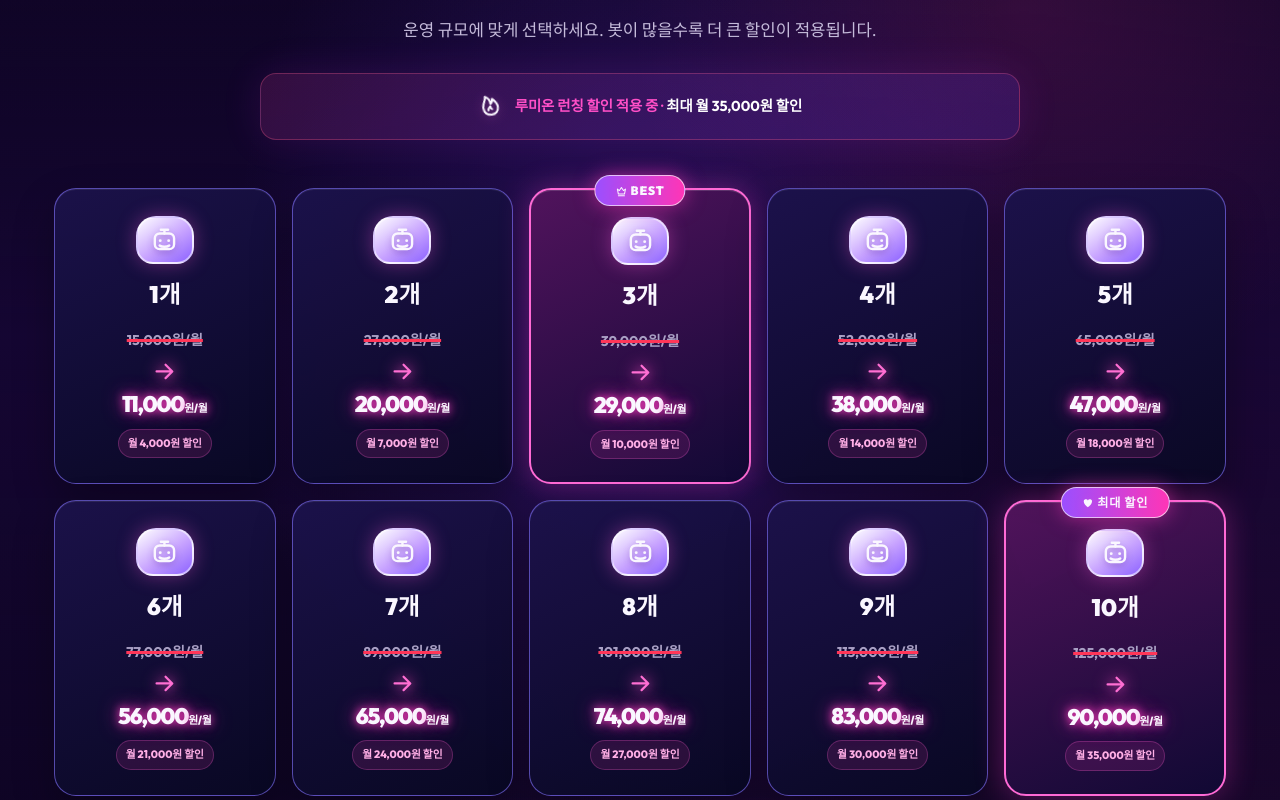
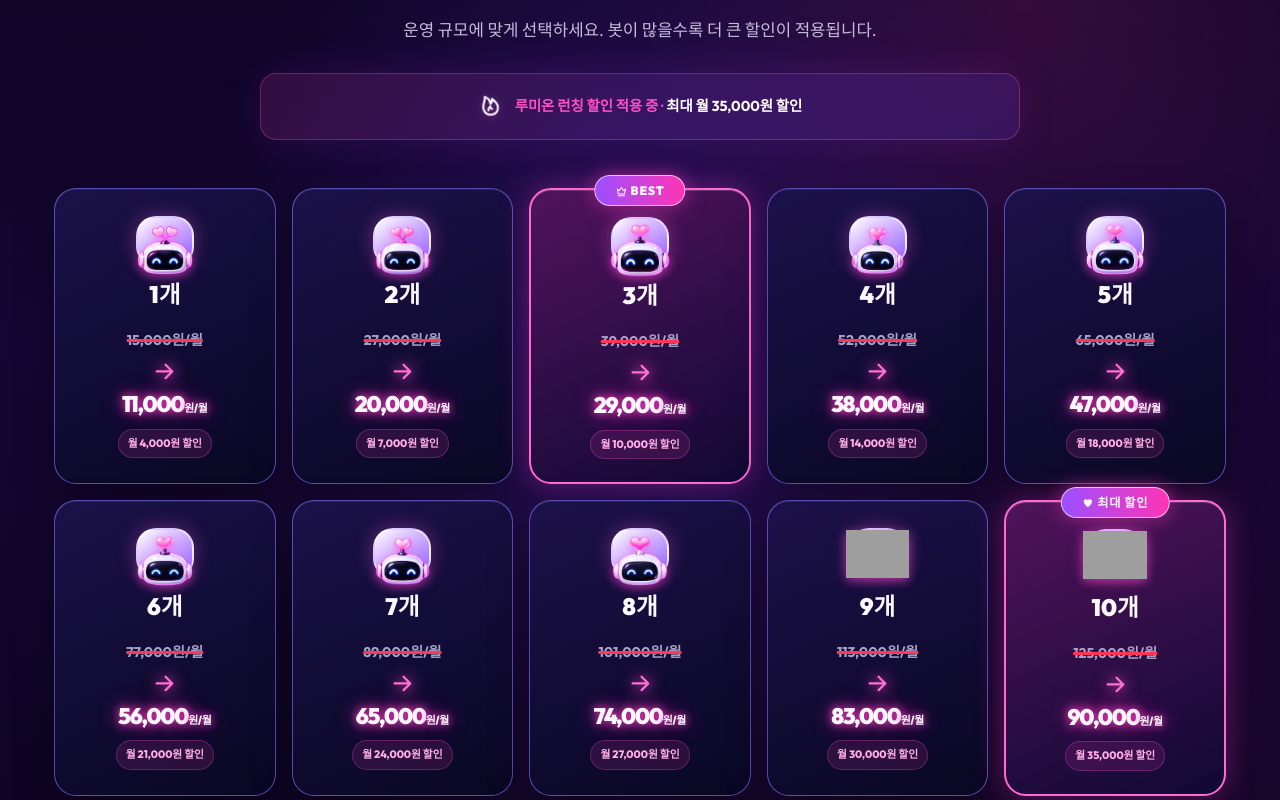
Before and after one commit to CodeMaster-07/lumion, a Flask app: template templates/index.html in a window 1280 px wide. Shown: the part 3136-3936 px from the top of the page. Run offline with Flask 3, Linux system fonts and the light colour scheme; the template is opened without the code that fills it, so the values that code supplies are empty; grey boxes are pictures that could not be loaded.

Commit message:
Add custom bot art to pricing cards

```diff
--- a/templates/index.html
+++ b/templates/index.html
@@ -342,6 +342,7 @@ body{background:radial-gradient(circle at 50% -10%,rgba(72,64,255,.3),transparen
 @media(max-width:768px){.clan-showcase{padding:68px 0 78px}.clan-card{width:146px;flex-basis:146px}.clan-card img,.clan-logo-fallback{width:124px;height:104px}.clan-track{gap:12px}.clan-result-strip{gap:14px 24px;margin-top:30px}.clan-marquee::before,.clan-marquee::after{width:34px}}
 @media(prefers-reduced-motion:reduce){.clan-track{animation-play-state:paused}}
   .bot-avatar img{width:118%;height:118%;object-fit:contain;filter:drop-shadow(0 10px 12px rgba(29,12,63,.5))}
+  .mini-bot img{width:118%;height:118%;object-fit:contain;filter:drop-shadow(0 3px 5px rgba(255,65,208,.55))}
 </style>
 </head>
 <body>
@@ -500,16 +501,16 @@ body{background:radial-gradient(circle at 50% -10%,rgba(72,64,255,.3),transparen
   </div>
 
   <div class="neon-price-grid" aria-label="1개부터 10개까지 할인 요금표">
-    <article class="neon-price-card fade-in"><div class="mini-bot"><svg class="ui-icon" aria-hidden="true"><use href="#i-bot"></use></svg></div><div class="bot-count">1개</div><div class="old-price">15,000원/월</div><span class="price-arrow"><svg class="ui-icon" aria-hidden="true"><use href="#i-arrow"></use></svg></span><div class="new-price">11,000<small>원/월</small></div><span class="save-badge">월 4,000원 할인</span></article>
-    <article class="neon-price-card fade-in"><div class="mini-bot"><svg class="ui-icon" aria-hidden="true"><use href="#i-bot"></use></svg></div><div class="bot-count">2개</div><div class="old-price">27,000원/월</div><span class="price-arrow"><svg class="ui-icon" aria-hidden="true"><use href="#i-arrow"></use></svg></span><div class="new-price">20,000<small>원/월</small></div><span class="save-badge">월 7,000원 할인</span></article>
-    <article class="neon-price-card featured fade-in"><div class="price-ribbon"><svg class="ui-icon" aria-hidden="true"><use href="#i-crown"></use></svg> BEST</div><div class="mini-bot"><svg class="ui-icon" aria-hidden="true"><use href="#i-bot"></use></svg></div><div class="bot-count">3개</div><div class="old-price">39,000원/월</div><span class="price-arrow"><svg class="ui-icon" aria-hidden="true"><use href="#i-arrow"></use></svg></span><div class="new-price">29,000<small>원/월</small></div><span class="save-badge">월 10,000원 할인</span></article>
-    <article class="neon-price-card fade-in"><div class="mini-bot"><svg class="ui-icon" aria-hidden="true"><use href="#i-bot"></use></svg></div><div class="bot-count">4개</div><div class="old-price">52,000원/월</div><span class="price-arrow"><svg class="ui-icon" aria-hidden="true"><use href="#i-arrow"></use></svg></span><div class="new-price">38,000<small>원/월</small></div><span class="save-badge">월 14,000원 할인</span></article>
-    <article class="neon-price-card fade-in"><div class="mini-bot"><svg class="ui-icon" aria-hidden="true"><use href="#i-bot"></use></svg></div><div class="bot-count">5개</div><div class="old-price">65,000원/월</div><span class="price-arrow"><svg class="ui-icon" aria-hidden="true"><use href="#i-arrow"></use></svg></span><div class="new-price">47,000<small>원/월</small></div><span class="save-badge">월 18,000원 할인</span></article>
-    <article class="neon-price-card fade-in"><div class="mini-bot"><svg class="ui-icon" aria-hidden="true"><use href="#i-bot"></use></svg></div><div class="bot-count">6개</div><div class="old-price">77,000원/월</div><span class="price-arrow"><svg class="ui-icon" aria-hidden="true"><use href="#i-arrow"></use></svg></span><div class="new-price">56,000<small>원/월</small></div><span class="save-badge">월 21,000원 할인</span></article>
-    <article class="neon-price-card fade-in"><div class="mini-bot"><svg class="ui-icon" aria-hidden="true"><use href="#i-bot"></use></svg></div><div class="bot-count">7개</div><div class="old-price">89,000원/월</div><span class="price-arrow"><svg class="ui-icon" aria-hidden="true"><use href="#i-arrow"></use></svg></span><div class="new-price">65,000<small>원/월</small></div><span class="save-badge">월 24,000원 할인</span></article>
-    <article class="neon-price-card fade-in"><div class="mini-bot"><svg class="ui-icon" aria-hidden="true"><use href="#i-bot"></use></svg></div><div class="bot-count">8개</div><div class="old-price">101,000원/월</div><span class="price-arrow"><svg class="ui-icon" aria-hidden="true"><use href="#i-arrow"></use></svg></span><div class="new-price">74,000<small>원/월</small></div><span class="save-badge">월 27,000원 할인</span></article>
-    <article class="neon-price-card fade-in"><div class="mini-bot"><svg class="ui-icon" aria-hidden="true"><use href="#i-bot"></use></svg></div><div class="bot-count">9개</div><div class="old-price">113,000원/월</div><span class="price-arrow"><svg class="ui-icon" aria-hidden="true"><use href="#i-arrow"></use></svg></span><div class="new-price">83,000<small>원/월</small></div><span class="save-badge">월 30,000원 할인</span></article>
-    <article class="neon-price-card featured fade-in"><div class="price-ribbon"><svg class="ui-icon fill" aria-hidden="true"><use href="#i-heart"></use></svg> 최대 할인</div><div class="mini-bot"><svg class="ui-icon" aria-hidden="true"><use href="#i-bot"></use></svg></div><div class="bot-count">10개</div><div class="old-price">125,000원/월</div><span class="price-arrow"><svg class="ui-icon" aria-hidden="true"><use href="#i-arrow"></use></svg></span><div class="new-price">90,000<small>원/월</small></div><span class="save-badge">월 35,000원 할인</span></article>
+    <article class="neon-price-card fade-in"><div class="mini-bot"><img src="/static/price-bot-01.png" alt="1개 플랜 봇"></div><div class="bot-count">1개</div><div class="old-price">15,000원/월</div><span class="price-arrow"><svg class="ui-icon" aria-hidden="true"><use href="#i-arrow"></use></svg></span><div class="new-price">11,000<small>원/월</small></div><span class="save-badge">월 4,000원 할인</span></article>
+    <article class="neon-price-card fade-in"><div class="mini-bot"><img src="/static/price-bot-02.png" alt="2개 플랜 봇"></div><div class="bot-count">2개</div><div class="old-price">27,000원/월</div><span class="price-arrow"><svg class="ui-icon" aria-hidden="true"><use href="#i-arrow"></use></svg></span><div class="new-price">20,000<small>원/월</small></div><span class="save-badge">월 7,000원 할인</span></article>
+    <article class="neon-price-card featured fade-in"><div class="price-ribbon"><svg class="ui-icon" aria-hidden="true"><use href="#i-crown"></use></svg> BEST</div><div class="mini-bot"><img src="/static/price-bot-03.png" alt="3개 플랜 봇"></div><div class="bot-count">3개</div><div class="old-price">39,000원/월</div><span class="price-arrow"><svg class="ui-icon" aria-hidden="true"><use href="#i-arrow"></use></svg></span><div class="new-price">29,000<small>원/월</small></div><span class="save-badge">월 10,000원 할인</span></article>
+    <article class="neon-price-card fade-in"><div class="mini-bot"><img src="/static/price-bot-04.png" alt="4개 플랜 봇"></div><div class="bot-count">4개</div><div class="old-price">52,000원/월</div><span class="price-arrow"><svg class="ui-icon" aria-hidden="true"><use href="#i-arrow"></use></svg></span><div class="new-price">38,000<small>원/월</small></div><span class="save-badge">월 14,000원 할인</span></article>
+    <article class="neon-price-card fade-in"><div class="mini-bot"><img src="/static/price-bot-05.png" alt="5개 플랜 봇"></div><div class="bot-count">5개</div><div class="old-price">65,000원/월</div><span class="price-arrow"><svg class="ui-icon" aria-hidden="true"><use href="#i-arrow"></use></svg></span><div class="new-price">47,000<small>원/월</small></div><span class="save-badge">월 18,000원 할인</span></article>
+    <article class="neon-price-card fade-in"><div class="mini-bot"><img src="/static/price-bot-06.png" alt="6개 플랜 봇"></div><div class="bot-count">6개</div><div class="old-price">77,000원/월</div><span class="price-arrow"><svg class="ui-icon" aria-hidden="true"><use href="#i-arrow"></use></svg></span><div class="new-price">56,000<small>원/월</small></div><span class="save-badge">월 21,000원 할인</span></article>
+    <article class="neon-price-card fade-in"><div class="mini-bot"><img src="/static/price-bot-07.png" alt="7개 플랜 봇"></div><div class="bot-count">7개</div><div class="old-price">89,000원/월</div><span class="price-arrow"><svg class="ui-icon" aria-hidden="true"><use href="#i-arrow"></use></svg></span><div class="new-price">65,000<small>원/월</small></div><span class="save-badge">월 24,000원 할인</span></article>
+    <article class="neon-price-card fade-in"><div class="mini-bot"><img src="/static/price-bot-08.png" alt="8개 플랜 봇"></div><div class="bot-count">8개</div><div class="old-price">101,000원/월</div><span class="price-arrow"><svg class="ui-icon" aria-hidden="true"><use href="#i-arrow"></use></svg></span><div class="new-price">74,000<small>원/월</small></div><span class="save-badge">월 27,000원 할인</span></article>
+    <article class="neon-price-card fade-in"><div class="mini-bot"><img src="/static/price-bot-09.png" alt="9개 플랜 봇"></div><div class="bot-count">9개</div><div class="old-price">113,000원/월</div><span class="price-arrow"><svg class="ui-icon" aria-hidden="true"><use href="#i-arrow"></use></svg></span><div class="new-price">83,000<small>원/월</small></div><span class="save-badge">월 30,000원 할인</span></article>
+    <article class="neon-price-card featured fade-in"><div class="price-ribbon"><svg class="ui-icon fill" aria-hidden="true"><use href="#i-heart"></use></svg> 최대 할인</div><div class="mini-bot"><img src="/static/price-bot-10.png" alt="10개 플랜 봇"></div><div class="bot-count">10개</div><div class="old-price">125,000원/월</div><span class="price-arrow"><svg class="ui-icon" aria-hidden="true"><use href="#i-arrow"></use></svg></span><div class="new-price">90,000<small>원/월</small></div><span class="save-badge">월 35,000원 할인</span></article>
   </div>
   <a class="bulk-contact fade-in" href="https://discord.gg/9sAm7hM4t8" target="_blank" rel="noopener noreferrer"><span class="tag-icon"><svg class="ui-icon" aria-hidden="true"><use href="#i-tag"></use></svg></span><strong>11개 이상 별도 문의</strong><span>운영 규모에 맞춘 대량 할인 견적을 안내해 드려요 <svg class="ui-icon" aria-hidden="true"><use href="#i-arrow"></use></svg></span></a>
 
```
Also changed, not shown: index.html (+11 -10 lines), static/price-bot-01.png (added), static/price-bot-02.png (added), static/price-bot-03.png (added), static/price-bot-04.png (added), static/price-bot-05.png (added), static/price-bot-06.png (added), static/price-bot-07.png (added), static/price-bot-08.png (added), 2 other files.
